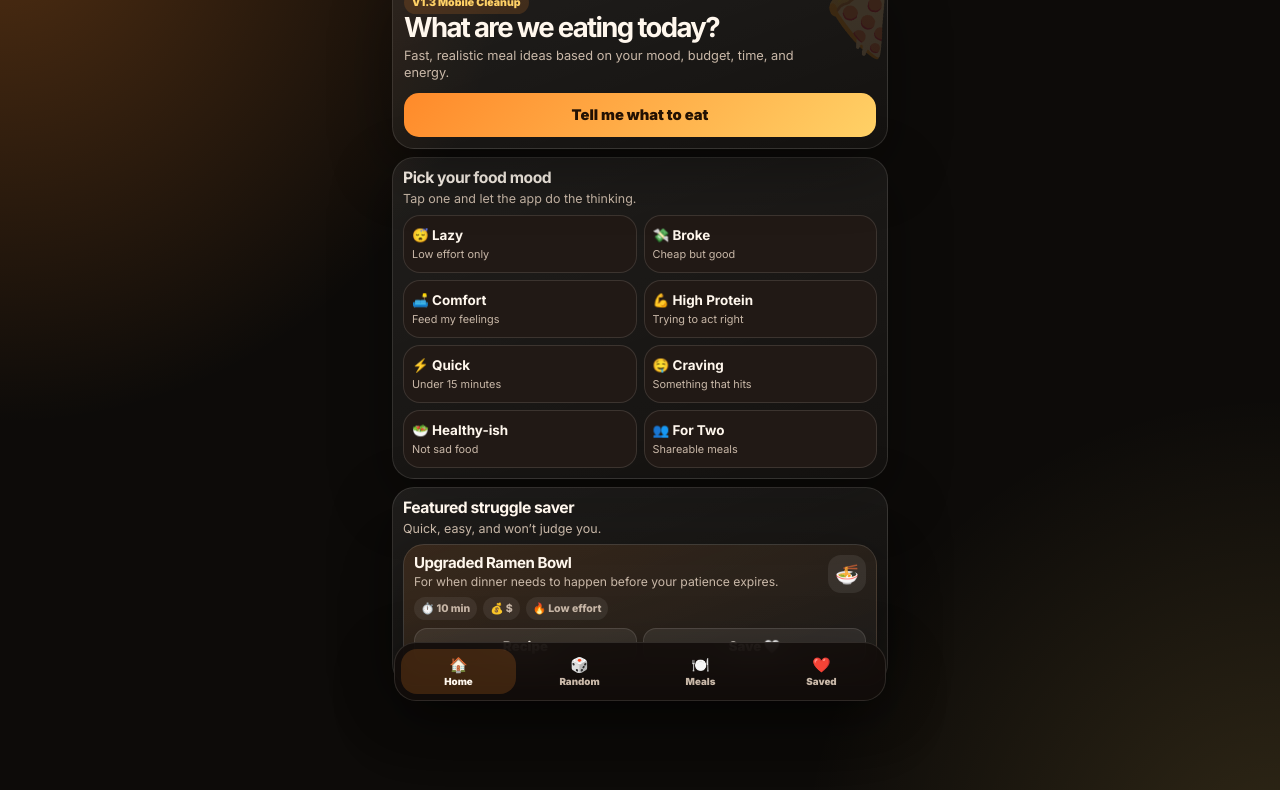
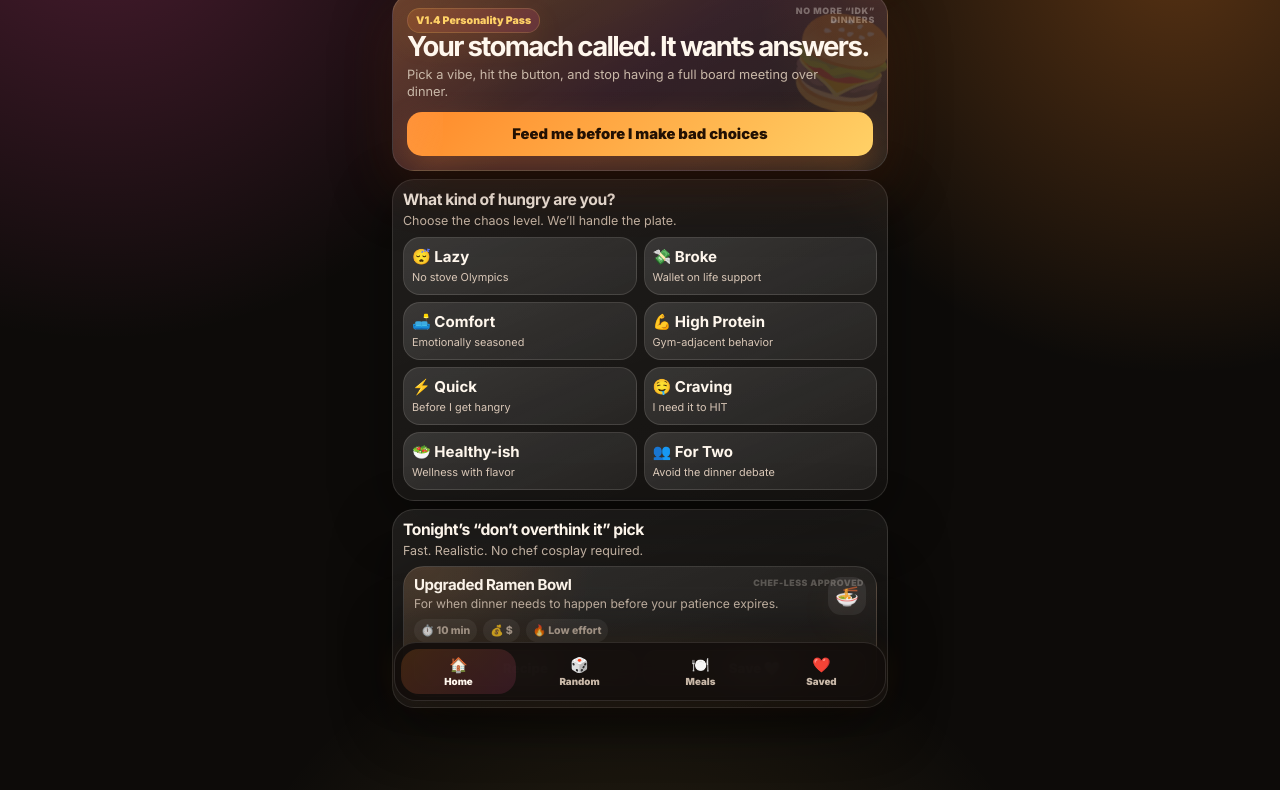
Before and after one commit to lcsmith2009/whattoeat, a plain HTML site: page index.html in a window 1280 px wide. Shown: the part 89-879 px from the top of the page. Drawn offline with Linux system fonts and the light colour scheme.

Commit message:
Add files via upload

```diff
--- a/index.html
+++ b/index.html
@@ -24,17 +24,17 @@
       <section class="screen active" id="homeScreen">
         <div class="hero-card">
           <div class="hero-copy">
-            <span class="pill">V1.3 Mobile Cleanup</span>
-            <h2>What are we eating today?</h2>
-            <p>Fast, realistic meal ideas based on your mood, budget, time, and energy.</p>
+            <span class="pill">V1.4 Personality Pass</span>
+            <h2>Your stomach called. It wants answers.</h2>
+            <p>Pick a vibe, hit the button, and stop having a full board meeting over dinner.</p>
           </div>
-          <button class="primary-btn" data-action="random">Tell me what to eat</button>
+          <button class="primary-btn" data-action="random">Feed me before I make bad choices</button>
         </div>
 
         <section class="section-block compact">
           <div class="section-head">
-            <h3>Pick your food mood</h3>
-            <p>Tap one and let the app do the thinking.</p>
+            <h3>What kind of hungry are you?</h3>
+            <p>Choose the chaos level. We’ll handle the plate.</p>
           </div>
           <div class="mood-grid" id="moodGrid"></div>
         </section>
@@ -42,8 +42,8 @@
         <section class="section-block compact">
           <div class="section-head row-head">
             <div>
-              <h3>Featured struggle saver</h3>
-              <p>Quick, easy, and won’t judge you.</p>
+              <h3>Tonight’s “don’t overthink it” pick</h3>
+              <p>Fast. Realistic. No chef cosplay required.</p>
             </div>
           </div>
           <article class="meal-card featured" id="featuredMeal"></article>
@@ -52,26 +52,26 @@
 
       <section class="screen" id="generatorScreen">
         <div class="section-head page-title">
-          <h2>Random Meal Generator</h2>
-          <p>Set the vibe, then spin until your stomach says yes.</p>
+          <h2>Food Wheel</h2>
+          <p>Spin it like you’re one decision away from ordering fries.</p>
         </div>
 
         <section class="section-block compact filters-block">
-          <h3>Food filters</h3>
-          <p>Optional, because sometimes the budget is the boss.</p>
+          <h3>Food mood settings</h3>
+          <p>Optional — because sometimes your wallet is the head chef.</p>
           <div class="filter-row" id="budgetFilters"></div>
           <div class="filter-row" id="timeFilters"></div>
           <div class="filter-row" id="energyFilters"></div>
         </section>
 
-        <button class="primary-btn big" data-action="random">Spin the food wheel</button>
+        <button class="primary-btn big" data-action="random">Spin it, I’m hungry</button>
         <div class="result-wrap" id="randomResult"></div>
       </section>
 
       <section class="screen" id="resultsScreen">
         <div class="section-head page-title">
-          <h2 id="resultsTitle">Meal Results</h2>
-          <p id="resultsSubtitle">Your realistic options are below.</p>
+          <h2 id="resultsTitle">Food Matches</h2>
+          <p id="resultsSubtitle">Realistic meals. Zero food-blog life story.</p>
         </div>
         <div class="meal-list" id="mealResults"></div>
       </section>
@@ -79,7 +79,7 @@
       <section class="screen" id="favoritesScreen">
         <div class="section-head page-title">
           <h2>Favorites</h2>
-          <p>Your saved “don’t make me think” meals.</p>
+          <p>Your saved meals for when your brain has left the kitchen.</p>
         </div>
         <div class="meal-list" id="favoritesList"></div>
       </section>
--- a/script.js
+++ b/script.js
@@ -1,12 +1,12 @@
 const moods = [
-  { id: 'lazy', emoji: '😴', title: 'Lazy', subtitle: 'Low effort only' },
-  { id: 'broke', emoji: '💸', title: 'Broke', subtitle: 'Cheap but good' },
-  { id: 'comfort', emoji: '🛋️', title: 'Comfort', subtitle: 'Feed my feelings' },
-  { id: 'protein', emoji: '💪', title: 'High Protein', subtitle: 'Trying to act right' },
-  { id: 'quick', emoji: '⚡', title: 'Quick', subtitle: 'Under 15 minutes' },
-  { id: 'craving', emoji: '🤤', title: 'Craving', subtitle: 'Something that hits' },
-  { id: 'healthyish', emoji: '🥗', title: 'Healthy-ish', subtitle: 'Not sad food' },
-  { id: 'couple', emoji: '👥', title: 'For Two', subtitle: 'Shareable meals' }
+  { id: 'lazy', emoji: '😴', title: 'Lazy', subtitle: 'No stove Olympics' },
+  { id: 'broke', emoji: '💸', title: 'Broke', subtitle: 'Wallet on life support' },
+  { id: 'comfort', emoji: '🛋️', title: 'Comfort', subtitle: 'Emotionally seasoned' },
+  { id: 'protein', emoji: '💪', title: 'High Protein', subtitle: 'Gym-adjacent behavior' },
+  { id: 'quick', emoji: '⚡', title: 'Quick', subtitle: 'Before I get hangry' },
+  { id: 'craving', emoji: '🤤', title: 'Craving', subtitle: 'I need it to HIT' },
+  { id: 'healthyish', emoji: '🥗', title: 'Healthy-ish', subtitle: 'Wellness with flavor' },
+  { id: 'couple', emoji: '👥', title: 'For Two', subtitle: 'Avoid the dinner debate' }
 ];
 
 const filterState = { budget: 'any', time: 'any', energy: 'any' };
@@ -186,7 +186,7 @@ function renderFavorites() {
   const savedMeals = meals.filter(meal => favorites.includes(meal.id));
   favoritesList.innerHTML = savedMeals.length
     ? savedMeals.map(mealCard).join('')
-    : emptyState('No favorites yet', 'Save meals you actually want to remember. Future you is hungry.');
+    : emptyState('No favorites yet', 'Save the meals that understood the assignment. Future hungry you is counting on this.');
 }
 
 function openRecipe(id) {
@@ -248,5 +248,5 @@ document.addEventListener('click', event => {
 });
 
 renderAll();
-randomResult.innerHTML = emptyState('Ready when you are', 'Pick filters or tap the button and let fate pick dinner.');
+randomResult.innerHTML = emptyState('Ready when you are', 'Pick filters or hit the button. Your stomach deserves leadership.');
 mealResults.innerHTML = meals.map(mealCard).join('');
--- a/style.css
+++ b/style.css
@@ -369,3 +369,169 @@ p { line-height: 1.32; }
   .mood-btn { min-height: 55px; }
   .secondary-btn { padding: 8px 8px; font-size: 0.78rem; }
 }
+
+
+/* V1.4 Personality + Premium UI Pass */
+:root {
+  --brand-hot: #ff4d2d;
+  --brand-pink: #ff4fa3;
+  --gold-glow: rgba(255, 209, 102, 0.34);
+}
+
+body {
+  background:
+    radial-gradient(circle at 8% -4%, rgba(255, 79, 163, 0.26), transparent 30%),
+    radial-gradient(circle at 92% 4%, rgba(255, 138, 42, 0.30), transparent 28%),
+    radial-gradient(circle at 50% 115%, rgba(255, 209, 102, 0.14), transparent 34%),
+    var(--bg);
+}
+
+.top-bar {
+  position: sticky;
+  top: 0;
+  z-index: 20;
+  padding: 8px 0 7px;
+  backdrop-filter: blur(18px);
+}
+
+.eyebrow::before { content: '🔥 '; }
+
+.icon-btn {
+  background: linear-gradient(135deg, rgba(255, 138, 42, 0.20), rgba(255, 79, 163, 0.18));
+  box-shadow: 0 12px 34px rgba(255, 138, 42, 0.18);
+  animation: diceFloat 2.8s ease-in-out infinite;
+}
+
+.hero-card {
+  padding: 14px;
+  background:
+    linear-gradient(145deg, rgba(255, 138, 42, 0.26), rgba(255, 79, 163, 0.11) 48%, rgba(255,255,255,0.05)),
+    linear-gradient(160deg, rgba(255,255,255,0.10), rgba(255,255,255,0.03));
+  box-shadow: 0 18px 54px rgba(255, 95, 32, 0.12), var(--shadow);
+}
+
+.hero-card::before {
+  content: 'NO MORE “IDK” DINNERS';
+  position: absolute;
+  right: 12px;
+  top: 12px;
+  max-width: 92px;
+  color: rgba(255, 247, 237, 0.34);
+  font-size: 0.55rem;
+  line-height: 1.05;
+  font-weight: 900;
+  text-align: right;
+  letter-spacing: 0.08em;
+}
+
+.hero-card::after {
+  content: '🍔';
+  right: -10px;
+  top: 18px;
+  font-size: 5.5rem;
+  opacity: 0.17;
+  animation: foodFloat 4s ease-in-out infinite;
+}
+
+.pill {
+  background: linear-gradient(135deg, rgba(255, 138, 42, 0.22), rgba(255, 79, 163, 0.16));
+  border: 1px solid rgba(255, 209, 102, 0.18);
+  box-shadow: 0 10px 28px rgba(255, 138, 42, 0.10);
+}
+
+.primary-btn {
+  position: relative;
+  overflow: hidden;
+  box-shadow: 0 14px 32px rgba(255, 138, 42, 0.27);
+}
+.primary-btn::after {
+  content: '';
+  position: absolute;
+  inset: 0;
+  background: linear-gradient(110deg, transparent, rgba(255,255,255,0.35), transparent);
+  transform: translateX(-120%);
+  animation: shine 3.1s ease-in-out infinite;
+}
+.primary-btn:hover { transform: translateY(-1px); }
+
+.mood-btn {
+  background:
+    linear-gradient(155deg, rgba(255,255,255,0.10), rgba(255,255,255,0.035)),
+    rgba(255,255,255,0.03);
+}
+.mood-btn:hover,
+.mood-btn:focus-visible {
+  border-color: rgba(255, 209, 102, 0.45);
+  box-shadow: 0 14px 34px rgba(255, 138, 42, 0.13);
+}
+.mood-btn strong { font-size: 0.94rem; }
+.mood-btn span { color: #d9c7b7; }
+
+.meal-card {
+  position: relative;
+  overflow: hidden;
+  background:
+    radial-gradient(circle at 5% 0%, rgba(255, 138, 42, 0.12), transparent 36%),
+    linear-gradient(160deg, rgba(255,255,255,0.09), rgba(255,255,255,0.035));
+}
+.meal-card::before {
+  content: 'chef-less approved';
+  position: absolute;
+  top: 10px;
+  right: 12px;
+  color: rgba(255, 247, 237, 0.25);
+  font-size: 0.55rem;
+  font-weight: 900;
+  letter-spacing: 0.06em;
+  text-transform: uppercase;
+}
+.meal-card h3 { padding-right: 82px; }
+.meal-emoji {
+  filter: drop-shadow(0 10px 18px rgba(255, 138, 42, 0.16));
+}
+
+.filter-chip.active {
+  background: linear-gradient(135deg, var(--brand), var(--brand-pink));
+  color: #240b03;
+  border-color: transparent;
+  box-shadow: 0 10px 24px rgba(255, 79, 163, 0.18);
+}
+
+.empty-state {
+  background:
+    linear-gradient(145deg, rgba(255, 209, 102, 0.11), rgba(255,255,255,0.04));
+  text-align: center;
+}
+.empty-state h3::before { content: '🍽️ '; }
+
+.toast {
+  background: rgba(25, 18, 14, 0.92);
+  border: 1px solid rgba(255, 209, 102, 0.22);
+  box-shadow: 0 18px 40px rgba(0,0,0,0.38), 0 0 28px rgba(255,138,42,0.12);
+}
+.toast::before { content: '🔥 '; }
+
+.bottom-nav {
+  box-shadow: 0 -18px 50px rgba(0,0,0,0.36), 0 0 30px rgba(255,138,42,0.08);
+}
+.nav-btn.active {
+  background: linear-gradient(135deg, rgba(255, 138, 42, 0.18), rgba(255, 79, 163, 0.13));
+  border-radius: 18px;
+}
+
+@keyframes shine {
+  0%, 55% { transform: translateX(-125%); }
+  80%, 100% { transform: translateX(125%); }
+}
+@keyframes foodFloat {
+  0%, 100% { transform: translateY(0) rotate(10deg); }
+  50% { transform: translateY(-8px) rotate(16deg); }
+}
+@keyframes diceFloat {
+  0%, 100% { transform: translateY(0); }
+  50% { transform: translateY(-3px); }
+}
+
+@media (prefers-reduced-motion: reduce) {
+  .icon-btn, .hero-card::after, .primary-btn::after { animation: none; }
+}
```
